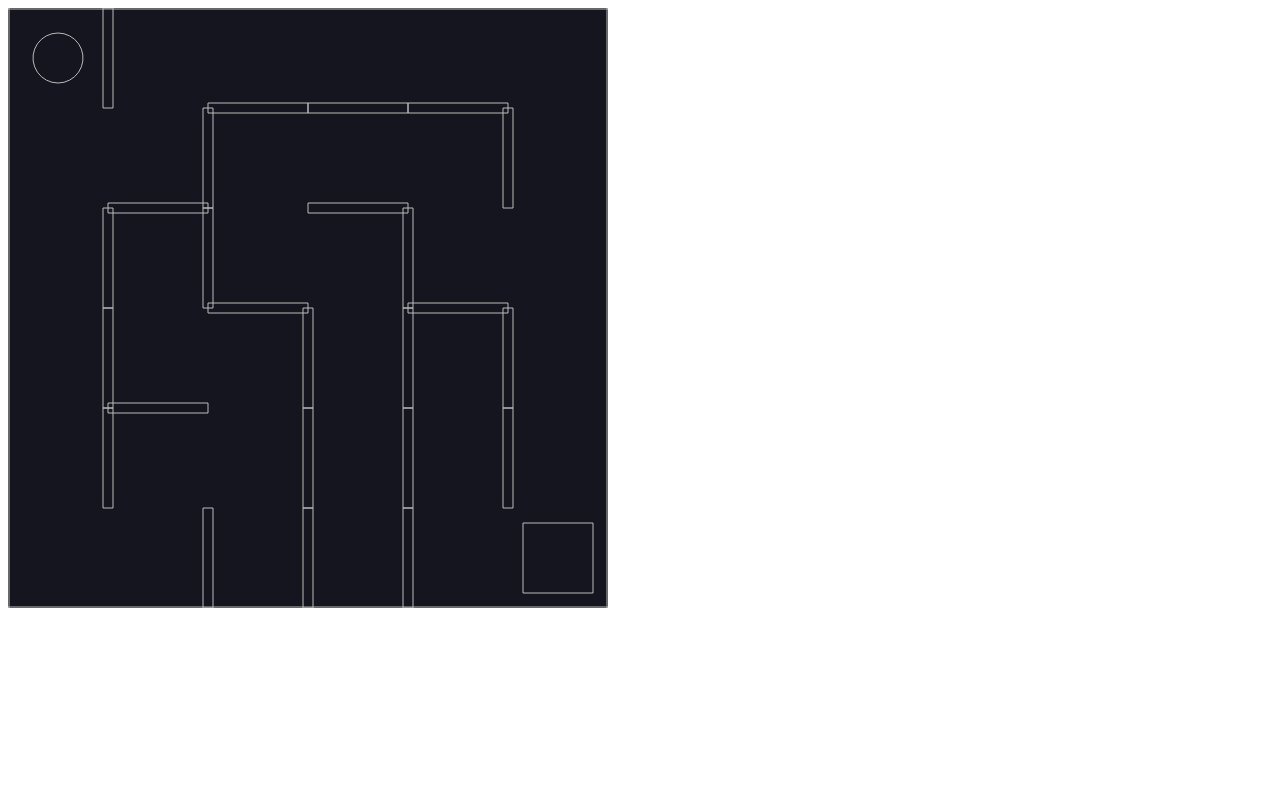
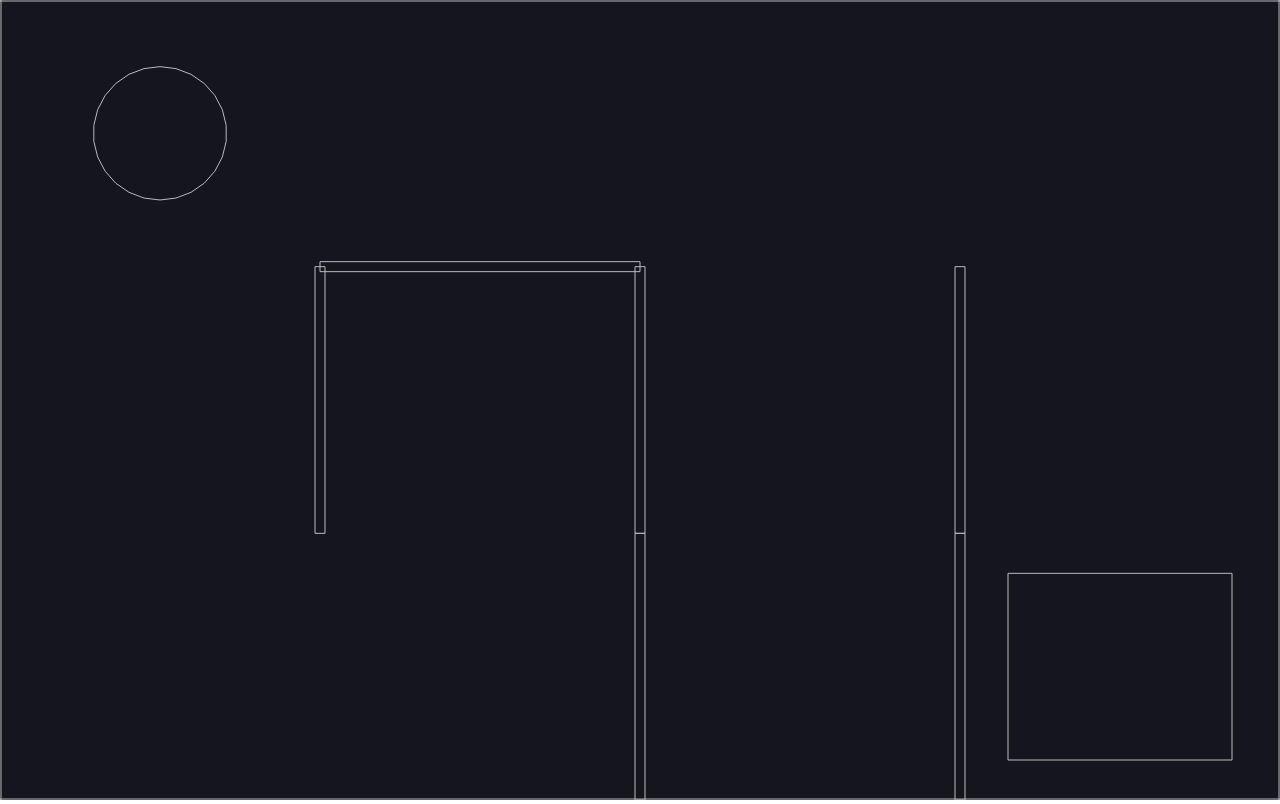
Before and after one commit to Stevenpaulino1/js-junk, a plain HTML site: page miniApps/maze/index.html in a window 1280 px wide. Drawn offline with nearby package versions, Linux system fonts and the light colour scheme; animation ran at ten frames a second.

Commit message:
maze size refactor

```diff
--- a/miniApps/maze/index.html
+++ b/miniApps/maze/index.html
@@ -3,6 +3,11 @@
   <head>
     <script src="https://cdnjs.cloudflare.com/ajax/libs/matter-js/0.14.2/matter.min.js"></script>
     <title>Maze Game</title>
+    <style>
+      body {
+        margin: 0;
+      }
+    </style>
   </head>
   <body>
     <script src="index.js"></script>
--- a/miniApps/maze/index.js
+++ b/miniApps/maze/index.js
@@ -1,10 +1,12 @@
 const { Engine, Runner, Render, World, Bodies, Body, Events } = Matter;
 
-const cells = 6;
-const width = 600;
-const height = 600;
+const cellsHorizontal = 4;
+const cellsVertical = 3;
+const width = window.innerWidth;
+const height = window.innerHeight;
 
-const unitLength = width / cells;
+const unitLengthX = width / cellsHorizontal;
+const unitLengthY = height / cellsVertical;
 
 const engine = Engine.create();
 engine.world.gravity.y = 0;
@@ -48,20 +50,20 @@ const shuffle = arr => {
   return arr;
 };
 
-const grid = Array(cells)
+const grid = Array(cellsVertical)
   .fill(null)
-  .map(() => Array(cells).fill(false));
+  .map(() => Array(cellsHorizontal).fill(false));
 
-const verticals = Array(cells)
+const verticals = Array(cellsVertical)
   .fill(null)
-  .map(() => Array(cells - 1).fill(false));
+  .map(() => Array(cellsHorizontal - 1).fill(false));
 
-const horizontals = Array(cells - 1)
+const horizontals = Array(cellsVertical - 1)
   .fill(null)
-  .map(() => Array(cells).fill(false));
+  .map(() => Array(cellsHorizontal).fill(false));
 
-const startRow = Math.floor(Math.random() * cells);
-const startColumn = Math.floor(Math.random() * cells);
+const startRow = Math.floor(Math.random() * cellsVertical);
+const startColumn = Math.floor(Math.random() * cellsHorizontal);
 
 const stepThroughCell = (row, column) => {
   // If i have visted the cell at [row, column], then return
@@ -86,9 +88,9 @@ const stepThroughCell = (row, column) => {
     // See if that neighbor is out of bounds
     if (
       nextRow < 0 ||
-      nextRow >= cells ||
+      nextRow >= cellsVertical ||
       nextColumn < 0 ||
-      nextColumn >= cells
+      nextColumn >= cellsHorizontal
     ) {
       continue;
     }
@@ -124,9 +126,9 @@ horizontals.forEach((row, rowIndex) => {
     }
 
     const wall = Bodies.rectangle(
-      columnIndex * unitLength + unitLength / 2,
-      rowIndex * unitLength + unitLength,
-      unitLength,
+      columnIndex * unitLengthX + unitLengthX / 2,
+      rowIndex * unitLengthY + unitLengthY,
+      unitLengthX,
       10,
       {
         isStatic: true,
@@ -143,10 +145,10 @@ verticals.forEach((row, rowIndex) => {
     }
 
     const wall = Bodies.rectangle(
-      columnIndex * unitLength + unitLength,
-      rowIndex * unitLength + unitLength / 2,
+      columnIndex * unitLengthX + unitLengthX,
+      rowIndex * unitLengthY + unitLengthY / 2,
       10,
-      unitLength,
+      unitLengthY,
       {
         isStatic: true,
         label: "wall"
@@ -157,10 +159,10 @@ verticals.forEach((row, rowIndex) => {
 });
 
 const goal = Bodies.rectangle(
-  width - unitLength / 2,
-  height - unitLength / 2,
-  unitLength * 0.7,
-  unitLength * 0.7,
+  width - unitLengthX / 2,
+  height - unitLengthY / 2,
+  unitLengthX * 0.7,
+  unitLengthY * 0.7,
   {
     isStatic: true,
     label: "goal"
@@ -168,7 +170,8 @@ const goal = Bodies.rectangle(
 );
 World.add(world, goal);
 
-const ball = Bodies.circle(unitLength / 2, unitLength / 2, unitLength / 4, {
+const ballRadius = Math.min(unitLengthX, unitLengthY) / 4;
+const ball = Bodies.circle(unitLengthX / 2, unitLengthY / 2, ballRadius, {
   label: "ball"
 });
 World.add(world, ball);
```
